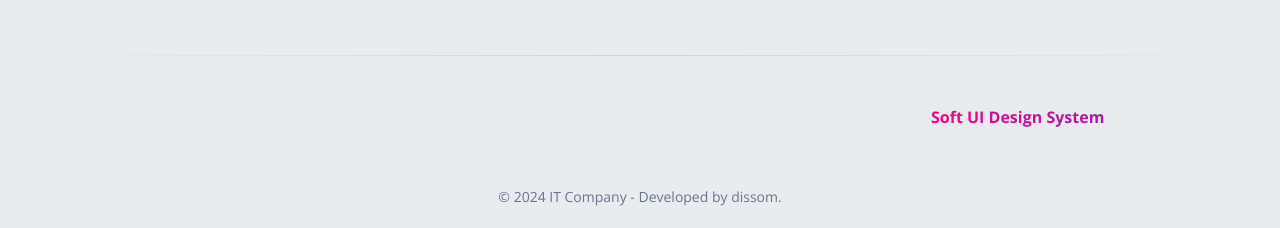
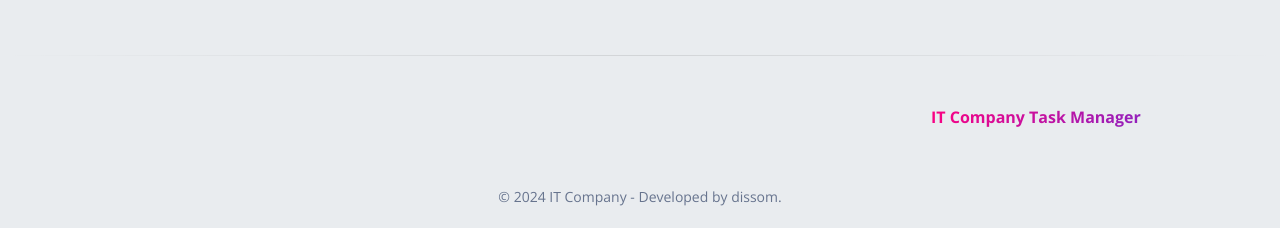
Before and after one commit to dissom/IT-Company-Task-Manager, a Django app: page / in a window 1280 px wide. Shown: the part 718-946 px from the top of the page. Run offline with Django 4.2, Linux system fonts and the light colour scheme; the visitor is signed in with stand-in values (Sample User, id 1); data comes from the database, SQL or seed files in the repository; data that the repository does not hold is empty; some libraries are stand-ins or nearby versions.

Commit message:
the inscription in the footer has been changed

```diff
--- a/templates/includes/footer_background.html
+++ b/templates/includes/footer_background.html
@@ -6,7 +6,7 @@
     <div class="row">
       <div class="col-md-3 mb-4 ms-auto">
         <div>
-          <h6 class="text-gradient text-primary font-weight-bolder">Soft UI Design System</h6>
+          <h6 class="text-gradient text-primary font-weight-bolder">IT Company Task Manager</h6>
         </div>
       </div>
 
```
